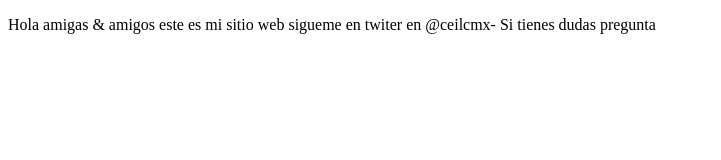
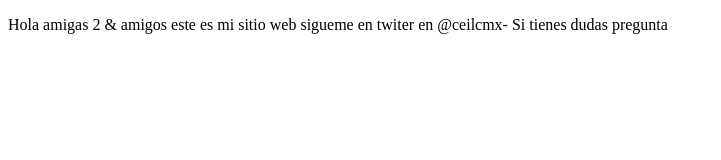
Before and after one commit to ptrroot/proyectoDemoCursoPrework, a plain HTML site: page index.html in a window 1280 px wide. Shown: the whole page, without its empty margins (0-721 px from the left). Drawn offline with Linux system fonts and the light colour scheme.

Commit message:
Agregamos un 2

```diff
--- a/index.html
+++ b/index.html
@@ -8,7 +8,7 @@
 </head>
 <body>
     <p>
-        Hola amigas & amigos este es mi sitio web
+        Hola amigas  2 & amigos este es mi sitio web
         sigueme en twiter en @ceilcmx- Si tienes dudas pregunta
     </p>
 </body>
```
